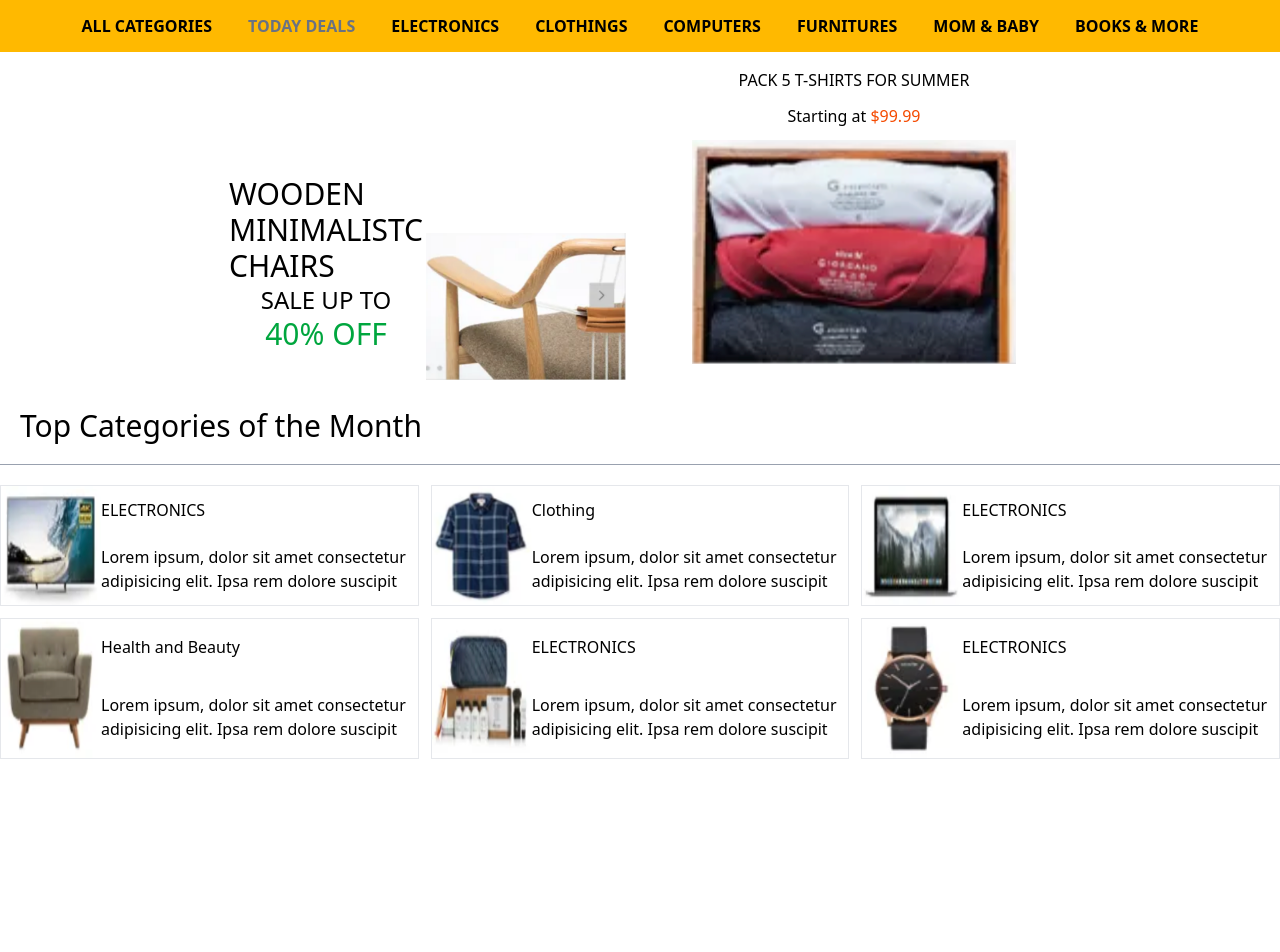
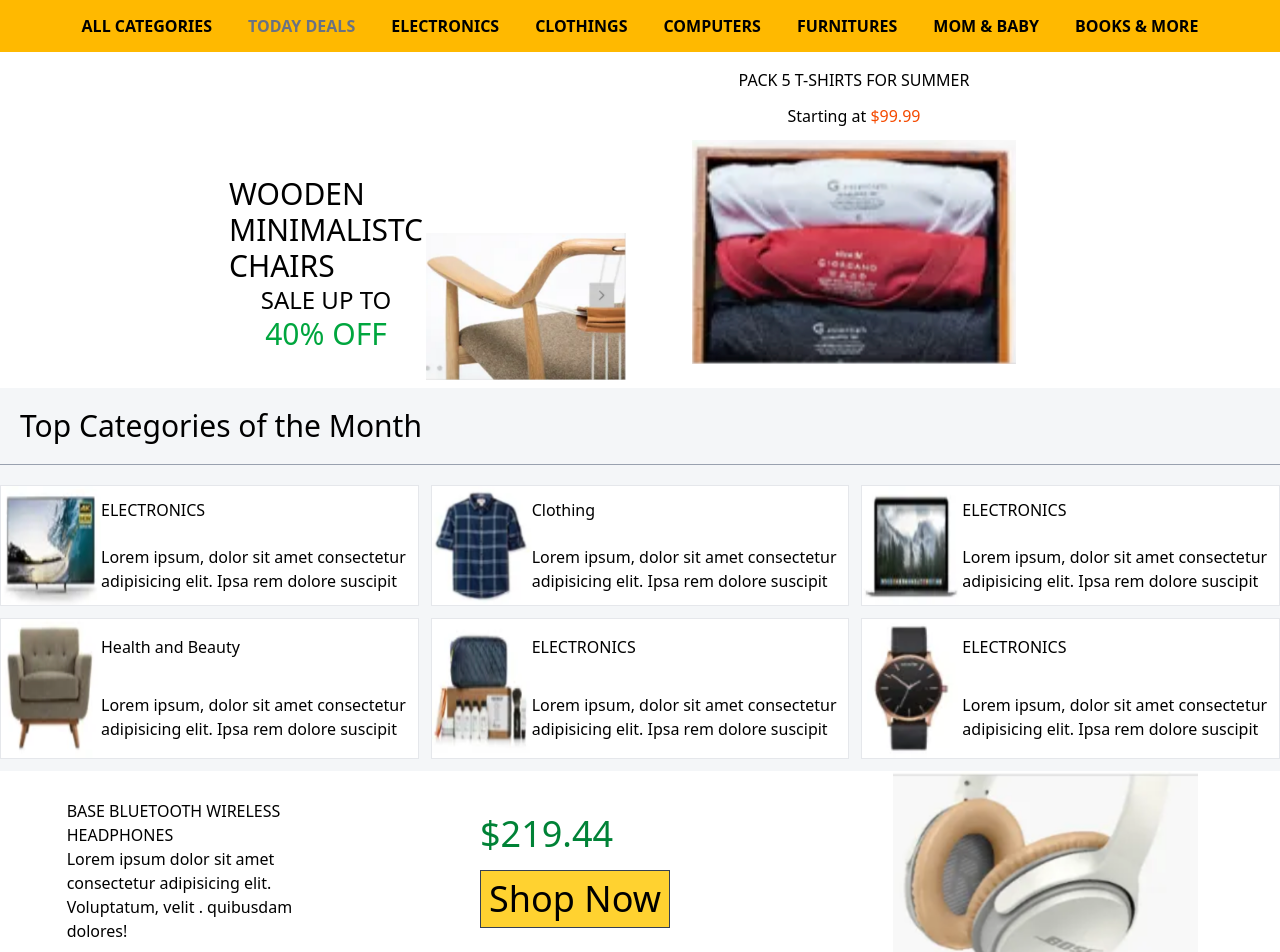
Before and after one commit to shahad0000/W6_D3_Lab1, a React (Vite) app: page / in a window 1280 px wide. Shown: the top 952 px of the page. Before the commit the page ends 800 px from the top, so only its background shows below. Built offline with nearby package versions, Linux system fonts and the light colour scheme.

Commit message:
improve styling

```diff
--- a/src/App.jsx
+++ b/src/App.jsx
@@ -2,7 +2,7 @@ import './App.css'
 import Hero from './components/Hero'
 import Navbar from './components/Navbar'
 import Products from './components/Products'
-
+import Footer from './components/Footer'
 function App() {
 
   return (
@@ -10,6 +10,7 @@ function App() {
     <Navbar />
     <Hero />
     <Products />
+    <Footer />
     </>
   )
 }
--- /dev/null
+++ b/src/components/Footer.jsx
@@ -0,0 +1,24 @@
+import React from "react";
+
+const Footer = () => {
+  return (
+    <div className="flex justify-around items-center mt-3 flex-wrap bg-white">
+      <div className="w-70 flex flex-col">
+        <div>BASE BLUETOOTH WIRELESS HEADPHONES</div>
+        <div>
+          Lorem ipsum dolor sit amet consectetur adipisicing elit. Voluptatum,
+          velit . quibusdam dolores!
+        </div>
+      </div>
+      <div className="w-70">
+        <div className="text-green-700 text-4xl">$219.44</div>
+        <button className="bg-amber-300 text-4xl border p-2 border-gray-700 mt-4">Shop Now</button>
+      </div>
+      <div className="w-80">
+        <img className="h-50" src="imgs/headPhones.png" alt="" />
+      </div>
+    </div>
+  );
+};
+
+export default Footer;
--- a/src/components/Hero.jsx
+++ b/src/components/Hero.jsx
@@ -2,7 +2,7 @@ import React from 'react'
 
 const Hero = () => {
   return (
-    <div className='flex items-center justify-center gap-7'>
+    <div className='flex items-center justify-center gap-7 bg-white'>
         <div className='w-100 grid grid-cols-2 h-80 items-end'>
             <div className=' p-7 flex flex-col justify-around items-center'>
                 <h1 className='text-3xl'>WOODEN MINIMALISTC CHAIRS</h1>
--- a/src/components/Products.jsx
+++ b/src/components/Products.jsx
@@ -43,7 +43,7 @@ const Products = () => {
         <hr className='text-gray-400 mb-5'/>
         <div className='grid grid-cols-1 md:grid-cols-3 gap-3'>
             {products.map((items, index) => (
-                <div key={index} className='flex border border-gray-200'>
+                <div key={index} className='flex border border-gray-200 bg-white'>
                     <img width={100} src={items.img} alt="" />
                     <div className='flex flex-col justify-around'>
                         <div>{items.title}</div>
--- a/src/index.css
+++ b/src/index.css
@@ -4,3 +4,7 @@
 :root {
   font-family: system-ui, Avenir, Helvetica, Arial, sans-serif;
 }
+
+body {
+  background-color: rgb(244, 246, 248);
+}
```
Also changed, not shown: public/imgs/headPhones.png (added).
